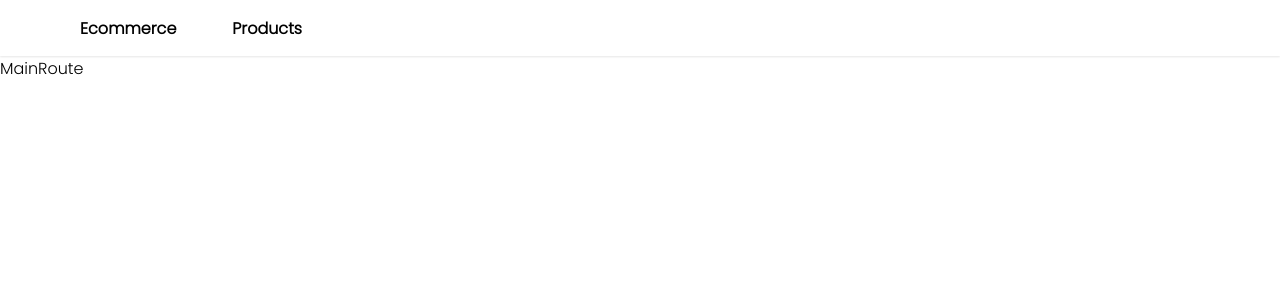
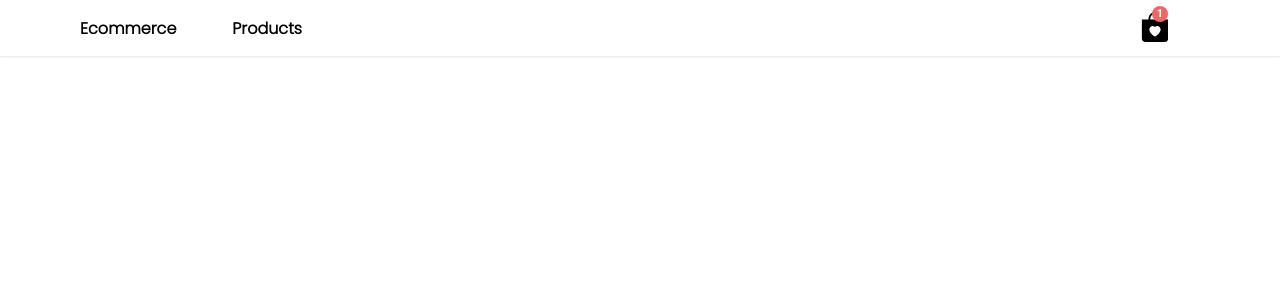
Before and after one commit to krishukr01/Ecommerce, a React (Vite) app in the folder Ecommerce/: page /cart in a window 1280 px wide. Shown: the top 300 px of the page. Built offline with nearby package versions, Linux system fonts and the light colour scheme.

Commit message:
Component added : Cart Icon

```diff
--- /dev/null
+++ b/Ecommerce/src/components/Cart Icon/CartIcon.jsx
@@ -0,0 +1,18 @@
+/* eslint-disable react/prop-types */
+//? All Imports
+import styles from "./CartIcon.module.css";
+
+import { BsFillBagHeartFill } from "react-icons/bs";
+
+const CartIcon = ({ itemCount }) => {
+  return (
+    <div className={styles.cart}>
+      <span className={styles.count}>{itemCount}</span>
+      <i className={styles.Icons}>
+        <BsFillBagHeartFill />
+      </i>
+    </div>
+  );
+};
+
+export default CartIcon;
--- /dev/null
+++ b/Ecommerce/src/components/Cart Icon/CartIcon.module.css
@@ -0,0 +1,33 @@
+.cart {
+  position: relative;
+  display: block;
+  width: 28px;
+  height: 28px;
+  height: auto;
+  overflow: hidden;
+  color: black;
+}
+.Icons {
+  position: relative;
+  top: 4px;
+  z-index: 1;
+  font-size: 30px;
+}
+
+.count {
+  position: absolute;
+  top: 0;
+  right: 0;
+  z-index: 2;
+  font-size: 11px;
+  border-radius: 50%;
+  background: #f16565;
+  width: 16px;
+  height: 16px;
+  line-height: 16px;
+  display: block;
+  text-align: center;
+  color: white;
+  font-family: "Roboto", sans-serif;
+  font-weight: bold;
+}
--- a/Ecommerce/src/components/Navbar/Navbar.jsx
+++ b/Ecommerce/src/components/Navbar/Navbar.jsx
@@ -1,6 +1,7 @@
 import { Link } from "react-router-dom";
 
 import styles from "./Navbar.module.css";
+import CartIcon from "../Cart Icon/CartIcon";
 
 const Navbar = () => {
   return (
@@ -14,7 +15,10 @@ const Navbar = () => {
       </div>
 
       <div className={styles.cart_container}>
-        <Link to="/cart"> {/* <CartIcon itemCount={cart.length} /> */}</Link>
+        <Link to="/cart">
+          {" "}
+          <CartIcon itemCount={1} />
+        </Link>
       </div>
     </div>
   );
--- a/Ecommerce/src/components/Navbar/Navbar.module.css
+++ b/Ecommerce/src/components/Navbar/Navbar.module.css
@@ -16,7 +16,7 @@
 }
 
 .logo_container {
-  padding-left: 5rem;
+  margin-left: 5rem;
 }
 
 .cart_container {
--- a/Ecommerce/src/routes/MainRoute.jsx
+++ b/Ecommerce/src/routes/MainRoute.jsx
@@ -1,5 +1,12 @@
+import { Routes, Route } from "react-router-dom";
 const MainRoute = () => {
-  return <div>MainRoute</div>;
+  return (
+    <div>
+      <Routes>
+        <Route></Route>
+      </Routes>
+    </div>
+  );
 };
 
 export default MainRoute;
```
